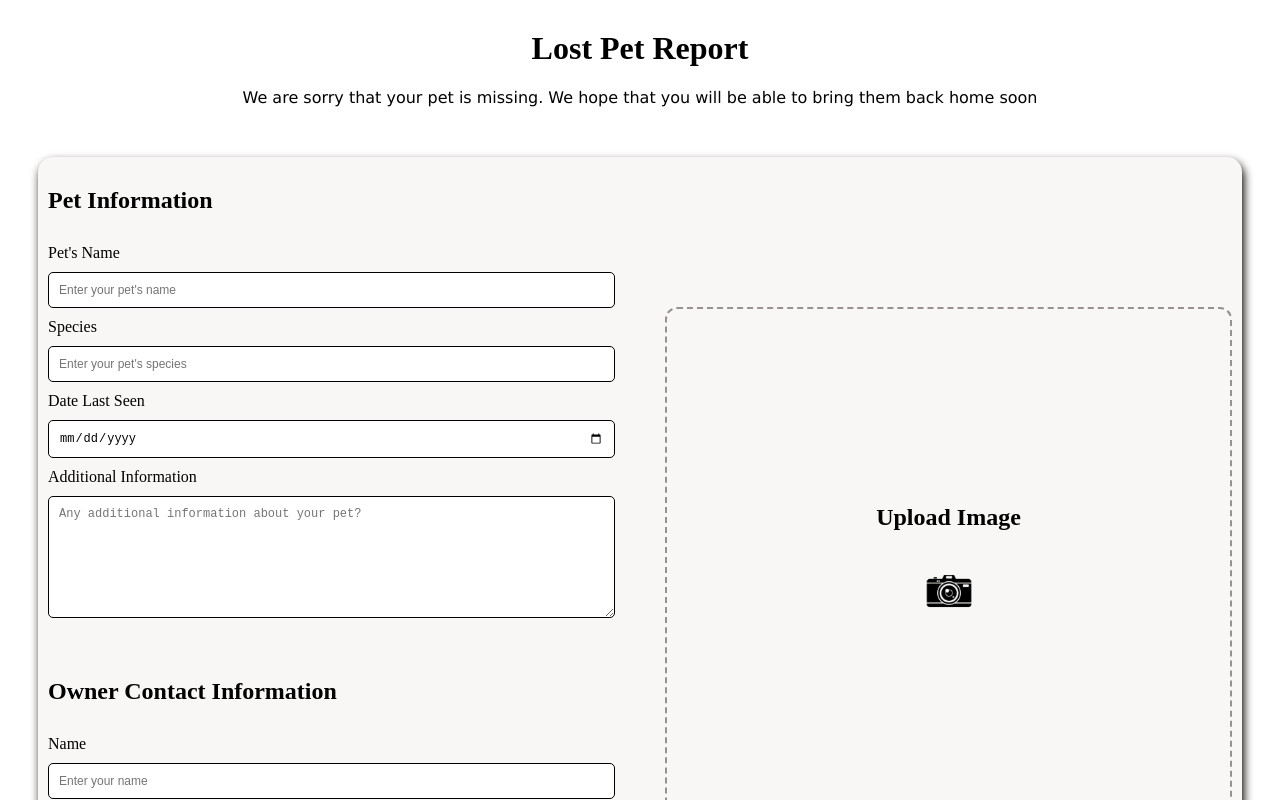
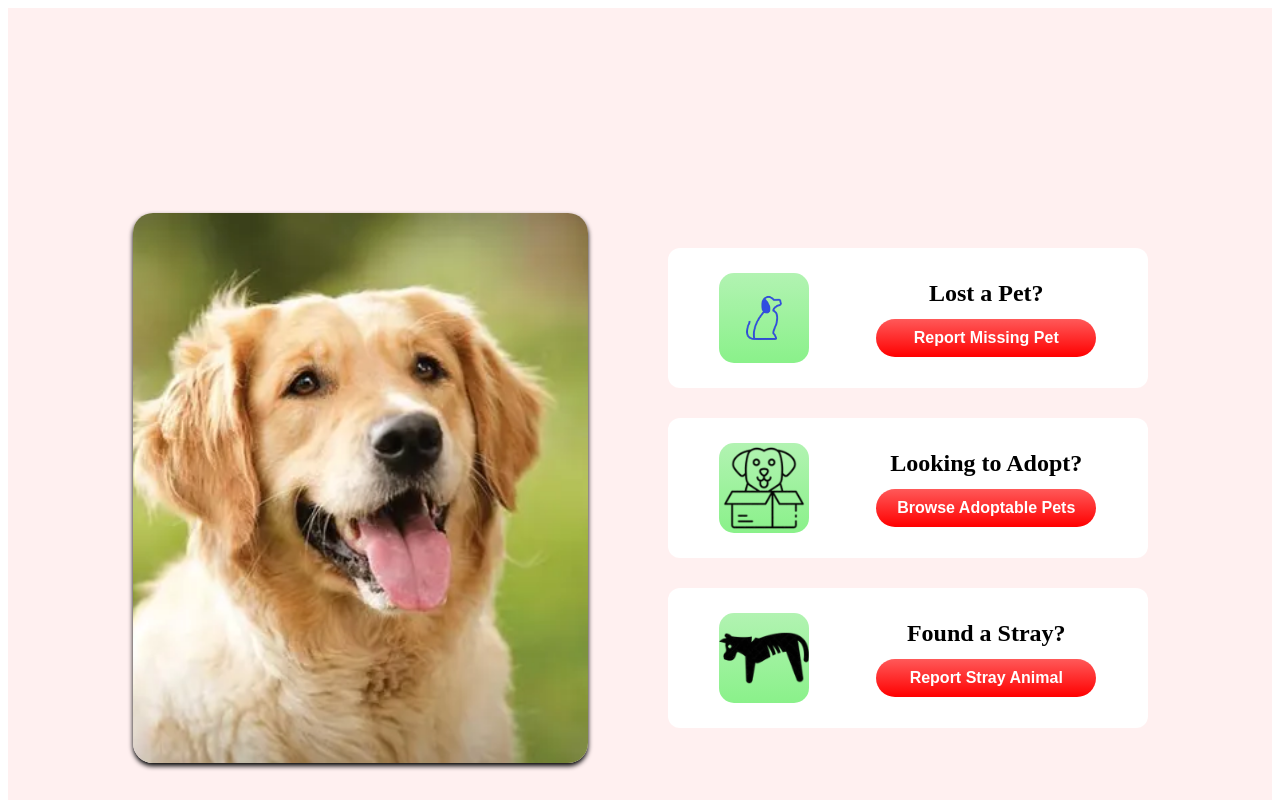
Before and after one commit to Davidyili230/CompanionCare, a React (Vite) app: page / in a window 1280 px wide. Shown: the top 800 px of the page. Built offline with nearby package versions, Linux system fonts and the light colour scheme.

Commit message:
style changes to home page

```diff
--- a/src/App.jsx
+++ b/src/App.jsx
@@ -10,11 +10,11 @@ import PetDetails from "./LostPet/PetDetails"
 
 export default function App(){
   return (
-    // <PetAdoptionHomePage/>
+    <PetAdoptionHomePage/>
     // <LostPet/>
     // <StrayPet/>
     // <AdoptPet/>
-    <LostPetReport/>
+    // <LostPetReport/>
     // <PetDetails/>
   )
 }
--- a/src/PetAdoption/PetAdoptionHomePage.jsx
+++ b/src/PetAdoption/PetAdoptionHomePage.jsx
@@ -63,15 +63,15 @@ export default function PetAdoptionHomePage() {
                 />
 
                 <ReportButtonCard
+                    img="./buttonImgs/adoptOutline.png"
+                    title="Looking to Adopt?"
+                    buttonText="Browse Adoptable Pets"
+                />
+
+                <ReportButtonCard
                     img="./buttonImgs/strayOutline.png"
                     title="Found a Stray?"
                     buttonText="Report Stray Animal"
-                />
-
-                <ReportButtonCard
-                    img="./buttonImgs/adoptOutline.png"
-                    title="Looking to Adopt?"
-                    buttonText="Browse Adoptable Pets"
                 />
             </div>
         </div>
--- a/src/PetAdoption/modules/PetAdoptionHomePage.module.css
+++ b/src/PetAdoption/modules/PetAdoptionHomePage.module.css
@@ -8,10 +8,15 @@
     border-radius: 20px;
     object-fit: fill;
     transition: transform 0.5s ease-in-out;
-    width: 420px;
-    height: 500px;
+    width: 455px;
+    height: 550px;
     overflow: hidden;
     box-shadow: 0 3px 5px black;
+    transition: transform 0.5s ease;
+}
+
+.imageContainer:hover {
+    transform: scale(1.02);
 }
 
 .carouselImage {
@@ -24,14 +29,14 @@
 
 .buttonContainer {
     display: flex;
-    flex-direction: row;
+    justify-content: space-around;
     align-items: center;
-    justify-content: space-evenly;
     padding: 25px 30px;
     border-radius: 12px;
-    background-color: #B9F497;
-    gap: 20px;
-    width: 380px;
+    background: white;
+    gap: 25px;
+    width: 420px;
+    transition: all 0.3s ease;
 }
 
 .buttonContainer:hover {
@@ -39,17 +44,15 @@
     box-shadow: 0 5px 10px rgb(111, 110, 110);
 }
 
-
 .buttonImageContainer {
     display: flex;
     align-items: center;
     justify-content: center;
-    width: 80px;
-    height: 80px;
+    width: 90px;
+    height: 90px;
     border-radius: 15px;
-    background-color:#9ea4a1
+    background: linear-gradient(rgb(178, 243, 178), rgb(138, 241, 138));
 }
-
 
 .buttonImage {
     width: 100%;
@@ -60,28 +63,30 @@
 .textAndButton {
     display: flex;
     flex-direction: column;
-    align-items: center;
 }
 
 .textAndButton h2 {
-    margin: 0 0 10px 0;
-    font-size: 1.4rem;
+    margin: 0 0 12px 0;
+    font-size: 1.5rem;
+    text-align: center;
 }
 
 .button {
     border: none;
     border-radius: 25px;
-    background-color: #FD0A0A;
+    /* background-color: #FD0A0A; */
+    background: linear-gradient(rgb(255, 89, 89), red);
     color: white;
     font-weight: bold;
+    font-size: 1rem;
     padding: 10px;
-    width: 200px;
+    width: 220px;
     cursor: pointer;
     transition: all 0.2s ease;
 }
 
 .button:hover {
-    background-color: #dd0808;
+    box-shadow: 0px 3px 9px black;
     transform: scale(1.05);
 }
 
@@ -91,8 +96,8 @@
     flex-direction: row;
     justify-content: center;
     align-items: center;
-    gap: 60px;
-    padding: 60px 40px;
+    gap: 80px;
+    padding: 80px 60px;
     background: #FFF0F0;
     min-height: 100vh;
 }
```
